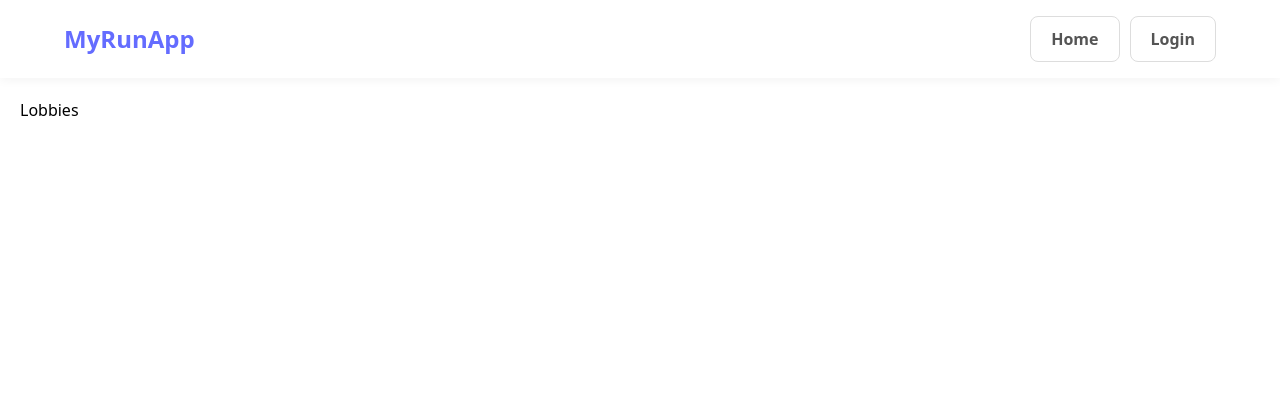
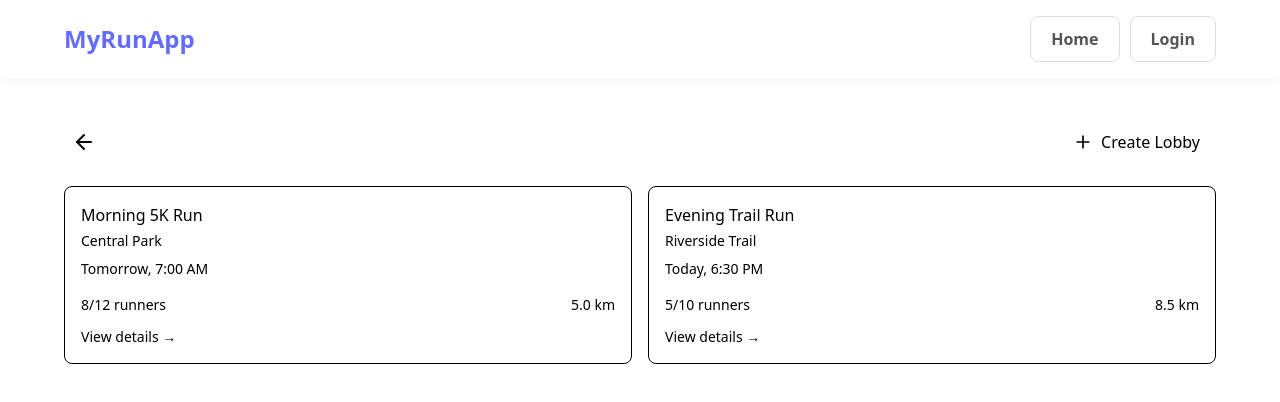
Before and after one commit to ptatoo/Curro, a React (Vite) app in the folder client/: page /lobbies in a window 1280 px wide. Shown: the top 402 px of the page. Built offline with nearby package versions, Linux system fonts and the light colour scheme; no server answers.

Commit message:
lobby stuff

```diff
--- a/client/package.json
+++ b/client/package.json
@@ -10,11 +10,11 @@
     "preview": "vite preview"
   },
   "dependencies": {
-    "lucide-react": "^1.11.0",
     "@react-google-maps/api": "^2.20.8",
     "@react-oauth/google": "^0.13.5",
     "@vis.gl/react-google-maps": "^1.8.3",
     "install": "^0.13.0",
+    "lucide-react": "^1.11.0",
     "react": "^19.2.5",
     "react-dom": "^19.2.5",
     "react-router-dom": "^7.14.2",
--- a/client/src/App.tsx
+++ b/client/src/App.tsx
@@ -3,15 +3,15 @@ import { UserProvider } from "./context/UserContext";
 import { RunProvider } from "./context/RunContext";
 import { GoogleOAuthProvider } from "@react-oauth/google";
 
-// Components
 import Navbar from "./components/Navbar";
 
-// Pages - Removed curly braces for default exports
 import Dashboard from "./pages/Dashboard";
 import Lobbies from "./pages/Lobbies";
 import Login from "./pages/Login";
 import NewUser from "./pages/NewUser";
 import Settings from "./pages/Settings";
+import LobbyDetail from "./pages/LobbyDetail";
+import CreateLobby from "./pages/CreateLobby";
 
 function App() {
   return (
@@ -19,7 +19,6 @@ function App() {
       <UserProvider>
         <RunProvider>
           <BrowserRouter>
-            {/* Navbar stays visible on all pages */}
             <Navbar />
 
             <main style={{ padding: "20px" }}>
@@ -27,10 +26,14 @@ function App() {
                 <Route path="/" element={<Dashboard />} />
                 <Route path="/login" element={<Login />} />
                 <Route path="/lobbies" element={<Lobbies />} />
+
+                {/* ✅ ADD THIS */}
+                <Route path="/lobby/new" element={<CreateLobby />} />
+
+                <Route path="/lobby/:id" element={<LobbyDetail />} />
                 <Route path="/settings" element={<Settings />} />
                 <Route path="/newUser" element={<NewUser />} />
 
-                {/* 404 Page */}
                 <Route path="*" element={<h2>404 - Not Found</h2>} />
               </Routes>
             </main>
--- /dev/null
+++ b/client/src/components/LobbyCard.tsx
@@ -0,0 +1,45 @@
+interface LobbyCardProps {
+  name: string;
+  location: string;
+  time: string;
+  participants: number;
+  maxParticipants: number;
+  distance: string;
+  onClick?: () => void;
+}
+
+export function LobbyCard({
+  name,
+  location,
+  time,
+  participants,
+  maxParticipants,
+  distance,
+  onClick,
+}: LobbyCardProps) {
+  return (
+    <div
+      onClick={onClick}
+      className="bg-card border border-border rounded-lg p-4 hover:opacity-90 transition-opacity cursor-pointer"
+    >
+      <h3 className="text-card-foreground font-medium">{name}</h3>
+
+      <p className="text-muted-foreground text-sm mt-1">{location}</p>
+
+      <p className="text-muted-foreground text-sm mt-2">{time}</p>
+
+      <div className="mt-4 flex justify-between text-sm">
+        <span className="text-muted-foreground">
+          {participants}/{maxParticipants} runners
+        </span>
+
+        <span className="text-primary font-medium">{distance}</span>
+      </div>
+
+      {/* VIEW DETAILS LABEL */}
+      <p className="mt-3 text-sm text-primary font-medium">
+        View details →
+      </p>
+    </div>
+  );
+}
--- /dev/null
+++ b/client/src/pages/CreateLobby.tsx
@@ -0,0 +1,126 @@
+import { useState } from "react";
+import { useNavigate } from "react-router-dom";
+import {
+  ArrowLeft,
+  Users,
+  MapPin,
+  Route,
+  Calendar,
+  Lock,
+  Globe,
+} from "lucide-react";
+
+export interface LobbyData {
+  name: string;
+  location: string;
+  route: string;
+  date: string;
+  time: string;
+  maxParticipants: number;
+  distance: string;
+  isPublic: boolean;
+  description: string;
+}
+
+export default function CreateLobby() {
+  const navigate = useNavigate();
+
+  const [name, setName] = useState("");
+  const [location, setLocation] = useState("");
+  const [route, setRoute] = useState("");
+  const [date, setDate] = useState("");
+  const [time, setTime] = useState("");
+  const [maxParticipants, setMaxParticipants] = useState("10");
+  const [distance, setDistance] = useState("");
+  const [isPublic, setIsPublic] = useState(true);
+  const [description, setDescription] = useState("");
+
+  const handleSubmit = (e: React.FormEvent) => {
+    e.preventDefault();
+
+    const newLobby: LobbyData = {
+      name,
+      location,
+      route,
+      date,
+      time,
+      maxParticipants: parseInt(maxParticipants),
+      distance,
+      isPublic,
+      description,
+    };
+
+    // TEMP: just log for now
+    console.log("Created lobby:", newLobby);
+
+    // go back to lobby list
+    navigate("/lobbies", { state: newLobby });
+  };
+
+  return (
+    <div className="min-h-screen bg-background p-6">
+      <div className="max-w-3xl mx-auto">
+
+        {/* Back */}
+        <button
+          onClick={() => navigate("/lobbies")}
+          className="p-2 hover:bg-accent rounded-lg mb-4"
+        >
+          <ArrowLeft className="w-6 h-6 text-foreground" />
+        </button>
+
+        <h1 className="text-foreground mb-4">Create New Lobby</h1>
+
+        <form onSubmit={handleSubmit} className="space-y-4 bg-card p-6 rounded-lg">
+
+          <input
+            placeholder="Name"
+            className="w-full p-2 border rounded"
+            value={name}
+            onChange={(e) => setName(e.target.value)}
+          />
+
+          <input
+            placeholder="Location"
+            className="w-full p-2 border rounded"
+            value={location}
+            onChange={(e) => setLocation(e.target.value)}
+          />
+
+          <input
+            placeholder="Route"
+            className="w-full p-2 border rounded"
+            value={route}
+            onChange={(e) => setRoute(e.target.value)}
+          />
+
+          <input
+            type="date"
+            className="w-full p-2 border rounded"
+            value={date}
+            onChange={(e) => setDate(e.target.value)}
+          />
+
+          <input
+            type="time"
+            className="w-full p-2 border rounded"
+            value={time}
+            onChange={(e) => setTime(e.target.value)}
+          />
+
+          <input
+            placeholder="Distance (e.g. 5km)"
+            className="w-full p-2 border rounded"
+            value={distance}
+            onChange={(e) => setDistance(e.target.value)}
+          />
+
+          <button className="w-full bg-primary text-white py-2 rounded">
+            Create Lobby
+          </button>
+
+        </form>
+      </div>
+    </div>
+  );
+}
--- a/client/src/pages/Lobbies.tsx
+++ b/client/src/pages/Lobbies.tsx
@@ -1,7 +1,65 @@
-import React from "react";
+import { ArrowLeft, Plus } from "lucide-react";
+import { LobbyCard } from "../components/LobbyCard";
+import { useNavigate } from "react-router-dom";
 
-const Lobbies = () => {
-  return <div>Lobbies</div>;
-};
+export default function Lobbies() {
+  const navigate = useNavigate();
 
-export default Lobbies;
+  const lobbies = [
+    {
+      name: "Morning 5K Run",
+      location: "Central Park",
+      time: "Tomorrow, 7:00 AM",
+      participants: 8,
+      maxParticipants: 12,
+      distance: "5.0 km",
+    },
+    {
+      name: "Evening Trail Run",
+      location: "Riverside Trail",
+      time: "Today, 6:30 PM",
+      participants: 5,
+      maxParticipants: 10,
+      distance: "8.5 km",
+    },
+  ];
+
+  return (
+    <div className="min-h-screen bg-background p-6">
+      <div className="max-w-6xl mx-auto">
+
+        {/* Header */}
+        <div className="flex items-center justify-between mb-6">
+          <button
+            onClick={() => navigate("/")}
+            className="p-2 hover:bg-accent rounded-lg"
+          >
+            <ArrowLeft className="w-6 h-6 text-foreground" />
+          </button>
+
+          <button
+            onClick={() => navigate("/lobby/new")}
+            className="flex items-center gap-2 px-4 py-2 bg-primary text-primary-foreground rounded-lg"
+          >
+            <Plus className="w-5 h-5" />
+            Create Lobby
+          </button>
+        </div>
+
+        {/* Lobbies */}
+        <div className="grid grid-cols-1 md:grid-cols-2 gap-4">
+          {lobbies.map((lobby, index) => (
+            <LobbyCard
+              key={index}
+              {...lobby}
+              onClick={() =>
+                navigate(`/lobby/${index}`, { state: lobby })
+              }
+            />
+          ))}
+        </div>
+
+      </div>
+    </div>
+  );
+}
--- /dev/null
+++ b/client/src/pages/LobbyDetail.tsx
@@ -0,0 +1,52 @@
+import { useLocation, useNavigate } from "react-router-dom";
+import { ArrowLeft } from "lucide-react";
+
+export default function LobbyDetail() {
+  const navigate = useNavigate();
+  const location = useLocation();
+
+  const lobby = location.state as any;
+
+  if (!lobby) {
+    return (
+      <div className="p-6">
+        <p>No lobby data found.</p>
+        <button
+          className="mt-4 text-primary"
+          onClick={() => navigate("/lobbies")}
+        >
+          Go back to lobbies
+        </button>
+      </div>
+    );
+  }
+
+  return (
+    <div className="min-h-screen bg-background p-6">
+      <div className="max-w-3xl mx-auto">
+
+        {/* Back */}
+        <button
+          onClick={() => navigate("/lobbies")}
+          className="p-2 hover:bg-accent rounded-lg mb-4"
+        >
+          <ArrowLeft className="w-6 h-6" />
+        </button>
+
+        {/* Title */}
+        <h1 className="text-xl font-bold mb-4">{lobby.name}</h1>
+
+        {/* Info */}
+        <div className="bg-card border border-border rounded-lg p-6 space-y-2">
+          <p><b>Location:</b> {lobby.location}</p>
+          <p><b>Time:</b> {lobby.time}</p>
+          <p><b>Distance:</b> {lobby.distance}</p>
+          <p>
+            <b>Participants:</b> {lobby.participants} / {lobby.maxParticipants}
+          </p>
+        </div>
+
+      </div>
+    </div>
+  );
+}
```
